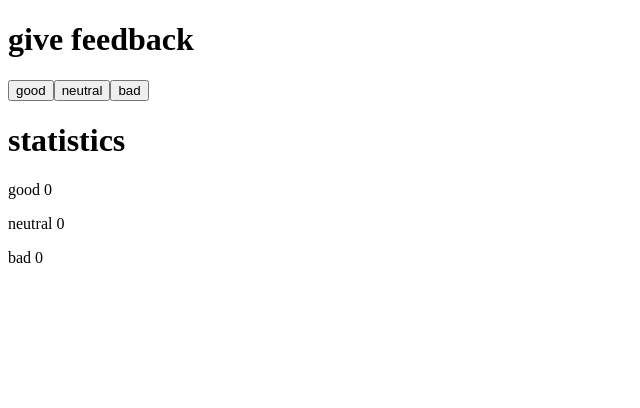
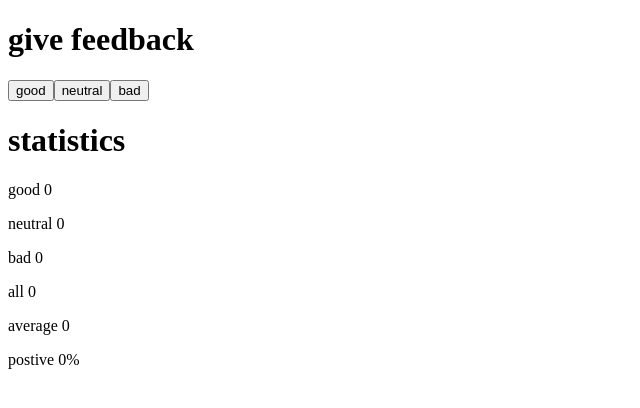
Before and after one commit to Selerium/fullstackopen, a React (Vite) app in the folder part1/unicafe/: page / in a window 1280 px wide. Shown: the top 408 px of the page, without its empty margins (0-640 px from the left). Built offline with nearby package versions, Linux system fonts and the light colour scheme.

Commit message:
ex1.7 completed

```diff
--- a/part1/unicafe/src/App.jsx
+++ b/part1/unicafe/src/App.jsx
@@ -5,6 +5,7 @@ const App = () => {
   const [good, setGood] = useState(0)
   const [neutral, setNeutral] = useState(0)
   const [bad, setBad] = useState(0)
+  const total = good + bad + neutral
 
   return (
     <div>
@@ -16,6 +17,9 @@ const App = () => {
       <p>good {good}</p>
       <p>neutral {neutral}</p>
       <p>bad {bad}</p>
+      <p>all {total}</p>
+      <p>average {total > 0 ? (good - bad) / total : 0}</p>
+      <p>postive {total > 0 ? good / total : 0}%</p>
     </div>
   )
 }
```
